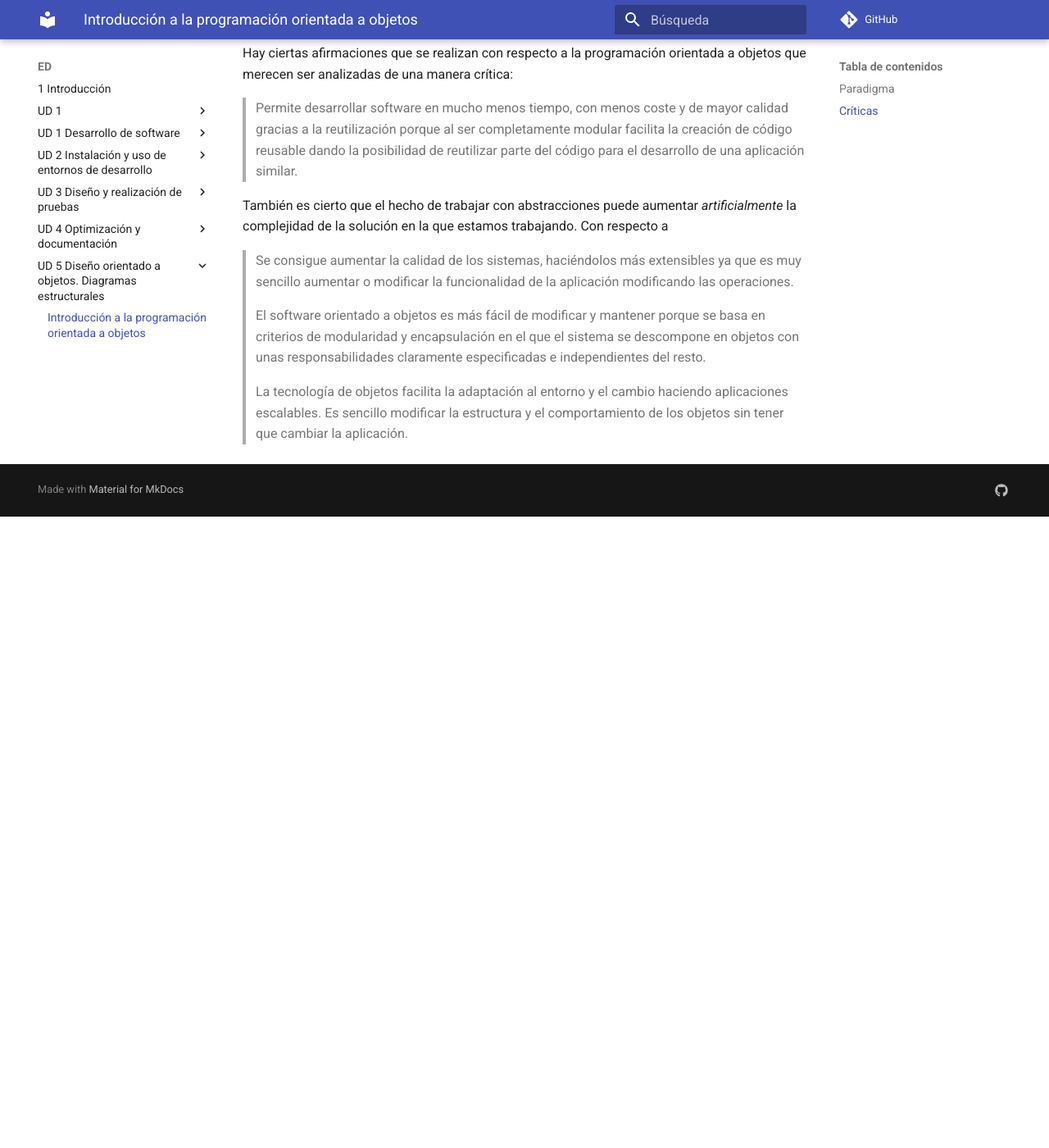
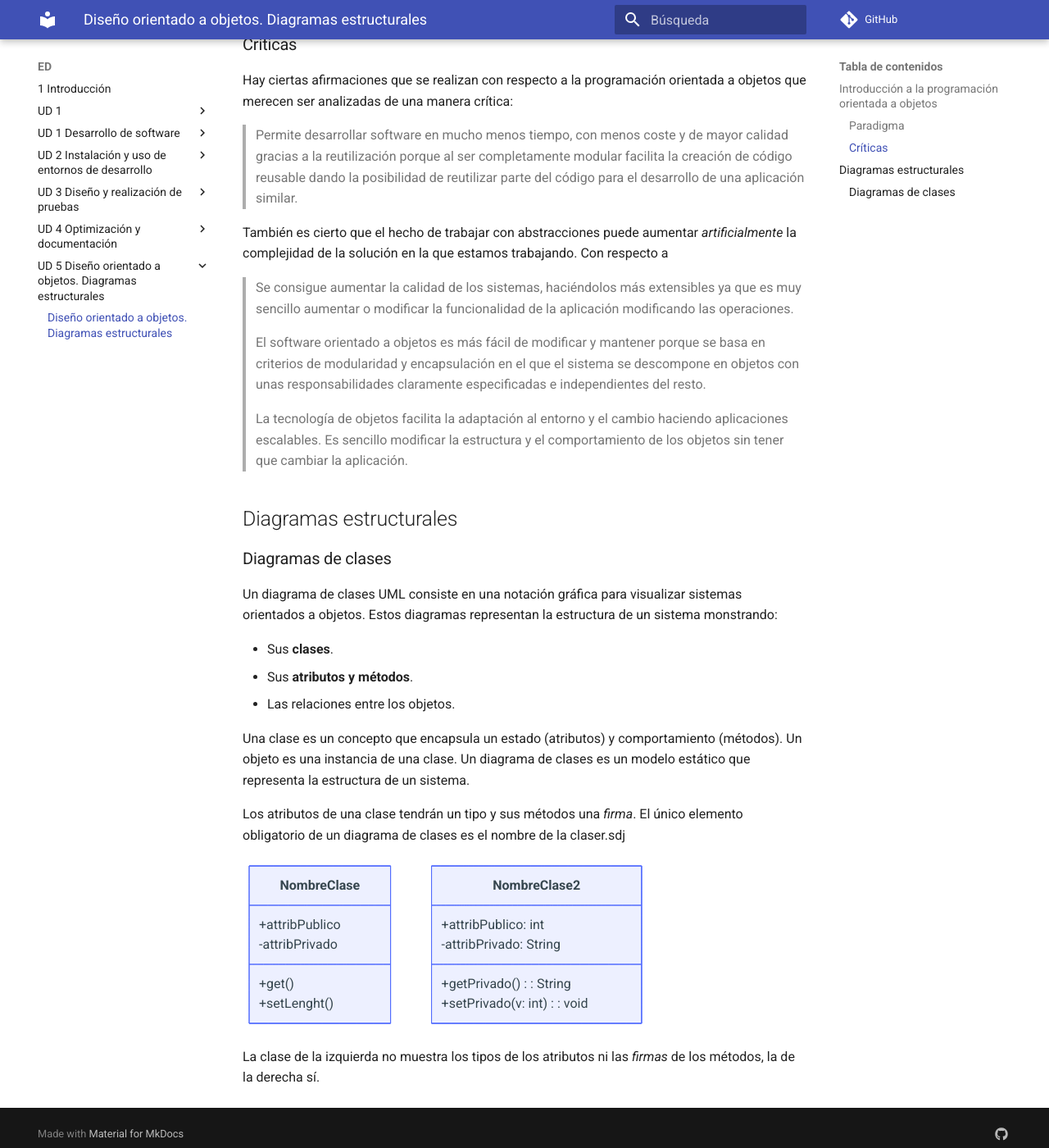
Before and after one commit to mmourazos/Curso-2024-2025, an MkDocs documentation site: the page built from docs/ED/UD 5 - Diseño orientado a objetos. Diagramas estructurales/Introducción.md, in a window 1280 px wide and 1400 px high, scrolled down 1162 px. Shown: the whole window at 82% size. Built offline with MkDocs 1.6.1 and Material for MkDocs 9.7.7, drawn with Linux system fonts in a browser that asks for light colours; comment, search, counter and statistics services are not loaded; before the commit the page ends 1792 px from its top, so only the background shows below that; some of the changed text lies outside the part shown.

Commit message:
Intro prog. o. obj.

````diff
--- a/docs/ED/UD 5 - Diseño orientado a objetos. Diagramas estructurales/Introducción.md
+++ b/docs/ED/UD 5 - Diseño orientado a objetos. Diagramas estructurales/Introducción.md
@@ -1,6 +1,8 @@
-# Introducción a la programación orientada a objetos
+# Diseño orientado a objetos. Diagramas estructurales
 
-## Paradigma
+## Introducción a la programación orientada a objetos
+
+### Paradigma
 
 El paradigma de programación orientada interpreta la realidad como un conjunto de objetos que interactúan entre sí. Cada objeto tiene su propio estado y comportamiento al que podemos acceder a través de métodos.
 
@@ -18,7 +20,7 @@ Estos son los conceptos básicos de la programación orientada a objetos. Aunque
 * Ocultación: Es común que se vean a las clases como cajas negras, es decir, que no se vean los detalles de implementación. El objetivo es evitar el acoplamiento entre clases y facilitar el mantenimiento del código.
 * Extensibilidad: La mayoría de lenguajes orientados a objetos permiten la creación de nuevas clases a partir de clases ya existentes, lo que facilita la extensión del código y la creación de nuevas funcionalidades.
 
-## Críticas
+### Críticas
 
 Hay ciertas afirmaciones que se realizan con respecto a la programación orientada a objetos que merecen ser analizadas de una manera crítica:
 
@@ -31,3 +33,36 @@ También es cierto que el hecho de trabajar con abstracciones puede aumentar _ar
 > El software orientado a objetos es más fácil de modificar y mantener porque se basa en criterios de modularidad y encapsulación en el que el sistema se descompone en objetos con unas responsabilidades claramente especificadas e independientes del resto.
 
 > La tecnología de objetos facilita la adaptación al entorno y el cambio haciendo aplicaciones escalables. Es sencillo modificar la estructura y el comportamiento de los objetos sin tener que cambiar la aplicación.
+
+## Diagramas estructurales
+
+### Diagramas de clases
+
+Un diagrama de clases UML consiste en una notación gráfica para visualizar sistemas orientados a objetos. Estos diagramas representan la estructura de un sistema monstrando:
+
+* Sus **clases**.
+* Sus **atributos y métodos**.
+* Las relaciones entre los objetos.
+
+Una clase es un concepto que encapsula un estado (atributos) y comportamiento (métodos). Un objeto es una instancia de una clase. Un diagrama de clases es un modelo estático que representa la estructura de un sistema.
+
+Los atributos de una clase tendrán un tipo y sus métodos una _firma_. El único elemento obligatorio de un diagrama de clases es el nombre de la claser.sdj
+
+```mermaid
+classDiagram
+class NombreClase {
+  +attribPublico
+  -attribPrivado
+  +get()
+  +setLenght()
+}
+
+class NombreClase2 {
+  +attribPublico: int
+  -attribPrivado: String
+  +getPrivado(): String
+  +setPrivado(v: int): void
+}
+```
+
+La clase de la izquierda no muestra los tipos de los atributos ni las _firmas_ de los métodos, la de la derecha sí.
````
